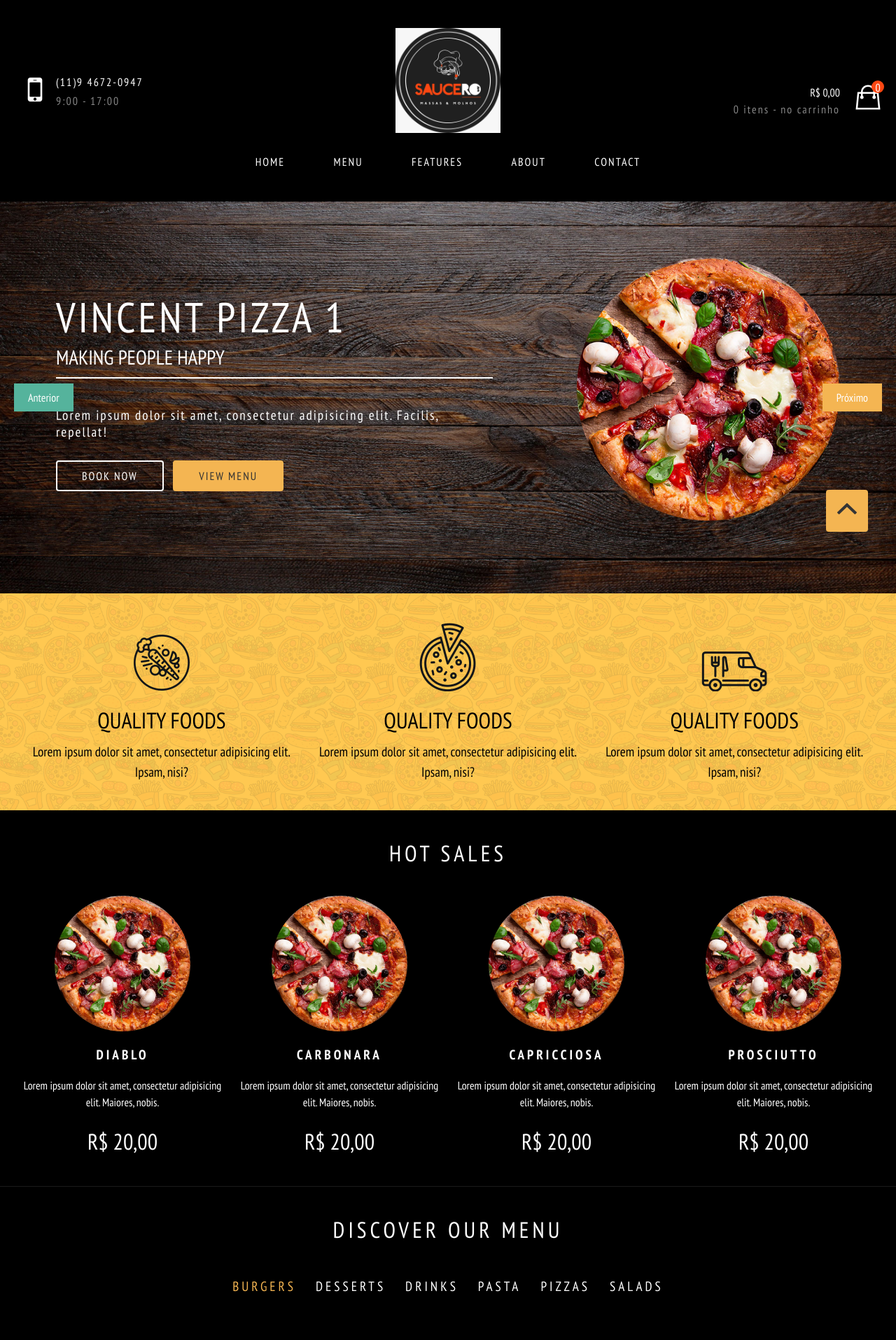
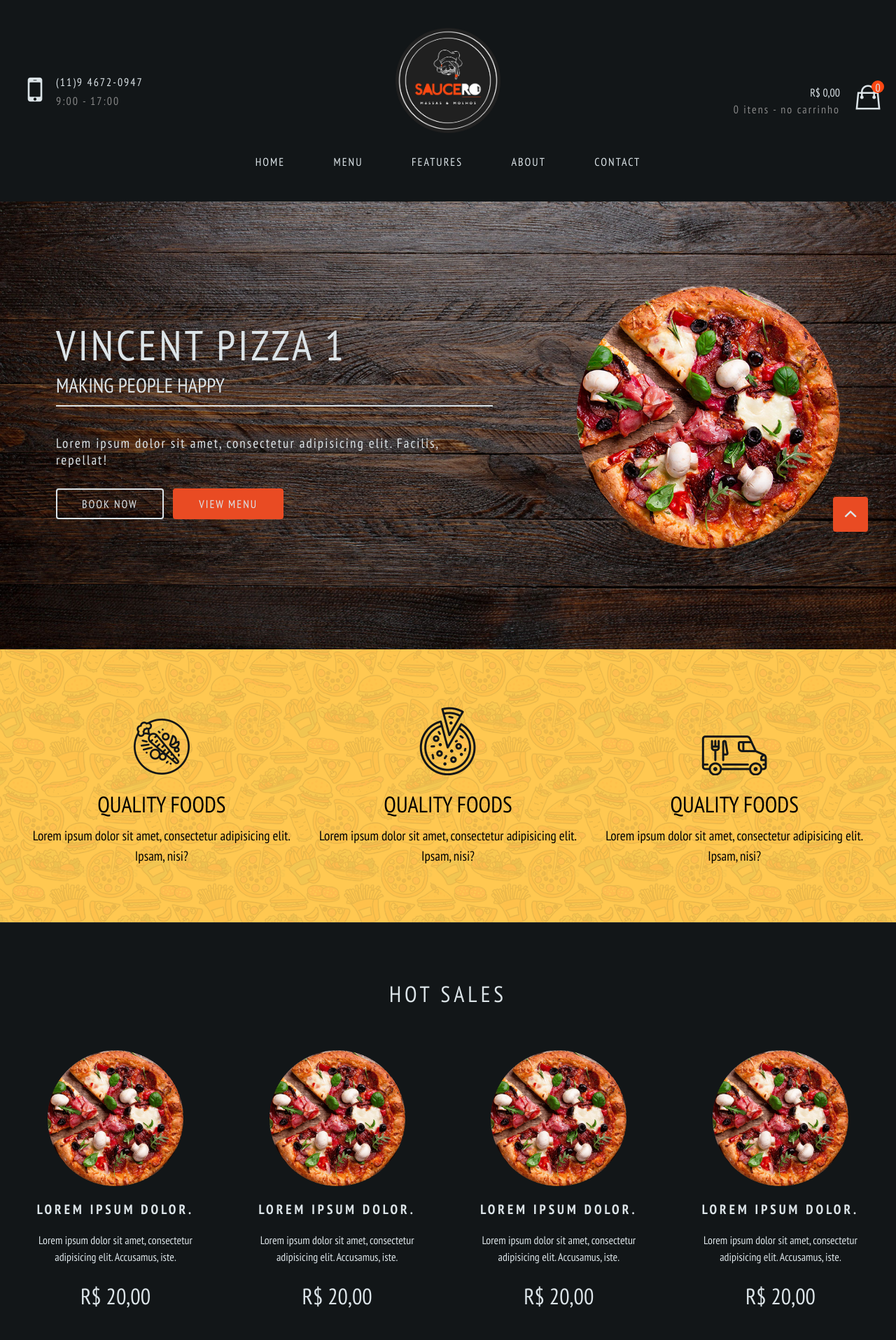
Before and after one commit to renatops1991/SAUCERO, a PHP site: page / in a window 1280 px wide. Shown: the top 1915 px of the page at 70% size. Run offline with PHP 8.4, Linux system fonts and the light colour scheme.

Commit message:
Refatoração no HTML e no Css

```diff
--- a/assets/css/app.css
+++ b/assets/css/app.css
@@ -1,11 +1,18 @@
 @import url('https://fonts.googleapis.com/css2?family=Open+Sans:wght@300;400;700;800&family=PT+Sans+Narrow:wght@400;700&display=swap');
+
+:root{
+    --primary_color: #e94b23;
+    --second_color: #121618;
+    --thirst_color: #dce4e8;
+    --primary_color_hover: #FF6919;
+}
 
 body {
     font-family: 'PT Sans Narrow', sans-serif;
 }
 
 .__main_header {
-    background-color: #000000;
+    background-color: var(--second_color);
 }
 
 .__main_header .__main_header_content {
@@ -29,7 +36,7 @@ body {
 }
 
 .__main_header_content_contact .icons span {
-    color: #ffffff;
+    color: var(--thirst_color);
     font-size: var(--font-master);
 }
 
@@ -39,7 +46,7 @@ body {
 
 .__main_header_content_contact .contacts span {
     display: block;
-    color: #ffffff;
+    color: var(--thirst_color);
     margin-bottom: 7px;
     font-size: var(--font-normal);
     letter-spacing: 2px;
@@ -76,7 +83,7 @@ body {
     padding: 7px 14px;
     font-size: var(--font-normal);
     text-transform: uppercase;
-    color: #ffffff;
+    color: var(--thirst_color);
     letter-spacing: 2px;
 }
 
@@ -96,7 +103,7 @@ body {
 
 .__main_header_content_cart .price_items span {
     font-size: var(--font-normal);
-    color: #ffffff;
+    color: var(--thirst_color);
     text-align: right;
     display: block;
     margin-bottom: 4px;
@@ -120,7 +127,7 @@ body {
 .__main_header_content_cart .cart a {
     position: relative;
     display: block;
-    color: #ffffff;
+    color: var(--thirst_color);
     font-size: var(--font-large);
     text-align: right;
 }
@@ -139,8 +146,8 @@ body {
 /** SLIDESHOW */
 .__main_slide_show {
     width: 100%;
-    padding: 80px 0;
-    background: url('../img/slide-banner.jpg') no-repeat center #000000;
+    padding: 120px 0;
+    background: url('../img/slide-banner.jpg') no-repeat center var(--second_color);
     background-size: cover;
     position: relative;
 }
@@ -157,7 +164,7 @@ body {
 
 .__main_slide_show_content .__slide_show_content_title {
     flex-basis: 60%;
-    color: #ffffff;
+    color: var(--thirst_color);
     padding: 0 60px;
 }
 
@@ -173,7 +180,7 @@ body {
     font-weight: 400;
     text-transform: uppercase;
     padding-bottom: 10px;
-    border-bottom: 2px solid #ffffff;
+    border-bottom: 2px solid var(--thirst_color);
 }
 
 .__slide_show_content_title .__slide_show_content_title_footer {
@@ -196,23 +203,24 @@ body {
 
 .__slide_show_content_title_footer .btn_first {
     background-color: transparent;
-    border: 2px solid #ffffff;
-    color: #ffffff;
+    border: 2px solid var(--thirst_color);
+    color: var(--thirst_color);
 }
 
 .__slide_show_content_title_footer .btn_first:hover {
-    border-color: var(--yellow);
-    color: var(--yellow);
+    border-color: var(--primary_color);
+    color: var(--primary_color);
 }
 
 .__slide_show_content_title_footer .btn_second {
-    border: 2px solid var(--yellow);
-    color: #333;
+    background-color: var(--primary_color);
+    border: 2px solid var(--primary_color);
+    color: var(--thirst_color);
 }
 
 .__slide_show_content_title_footer .btn_second:hover {
     background-color: transparent;
-    color: var(--yellow);
+    color: var(--primary_color);
 }
 
 .__main_slide_show_content .__slide_show_content_cover {
@@ -220,30 +228,10 @@ body {
     padding: 0 60px;
 }
 
-.__main_slide_show .__main_slide_show_control {
-    position: absolute;
-    width: 100%;
-    padding: 0 40px;
-    top: 50%;
-    margin-top: -20px;
-}
-
-.__main_slide_show_control .btn {
-    position: absolute;
-}
-
-.__main_slide_show_control .btn.previous {
-    left: 20px;
-}
-
-.__main_slide_show_control .btn.next {
-    right: 20px;
-}
-
 /** INTRODUCTION */
 .__introduction {
-    padding: 40px 0;
-    background: url('../img/back_2.png') no-repeat center var(--yellow);
+    padding: 80px 0;
+    background: url('../img/back_2.png') no-repeat center var(--primary_color);
     background-size: cover;
     -moz-background-size: cover;
     -webkit-background-size: cover;
@@ -279,67 +267,15 @@ body {
     line-height: 1.5;
 }
 
-/** HOT SALES */
-.__hot_sales {
-    background-color: #000000;
-    padding: 40px 0;
+/** PRODUCT MENU */
+.__product_menu {
+    background-color: var(--second_color);
+    padding: 80px 0 20px;
+    border-top: 1px solid rgba(255, 255, 255, .1);
 }
 
-.__hot_sales .__hot_sales_headline {
-    margin-bottom: 40px;
-    text-align: center;
-}
-
-.__hot_sales_headline h1 {
-    color: #ffffff;
-    text-transform: uppercase;
-    font-size: var(--font-big);
-    font-weight: 400;
-    letter-spacing: 5px;
-}
-
-.__hot_sales .__hot_sales_content {
-    justify-content: center;
-    align-items: flex-start;
-}
-
-.__hot_sales_content .__hot_sales_content_article {
-    flex-basis: calc(25% - 20px);
-    margin: 0 10px;
-}
-
-.__hot_sales_content_article img {
-    width: 194px;
-    display: block;
-    margin: 0 auto 20px;
-}
-
-.__hot_sales_content_article h2 {
-    color: #ffffff;
-    text-transform: uppercase;
-    font-size: var(--font-medium);
-    margin-bottom: 20px;
-    text-align: center;
-    letter-spacing: 4px;
-}
-
-.__hot_sales_content_article p {
-    font-size: var(--font-normal);
-    line-height: 1.5;
-    text-align: center;
-    color: #ffffff;
-}
-
-.__hot_sales_content_article p span {
-    font-size: var(--font-big);
-}
-
-/** PRODUCT MENU */
-.__product_menu {
-    background-color: #000000;
+.__product_menu_second{
     padding: 40px 0;
-    border-top: 1px solid rgba(255, 255, 255, .1);
-)
 }
 
 .__product_menu .__product_menu_headline {
@@ -350,7 +286,7 @@ body {
 .__product_menu_headline h1 {
     font-size: var(--font-big);
     text-transform: uppercase;
-    color: #ffffff;
+    color: var(--thirst_color);
     letter-spacing: 5px;
     font-weight: 400;
 }
@@ -362,7 +298,7 @@ body {
 }
 
 .__product_menu_list a {
-    color: #ffffff;
+    color: var(--thirst_color);
     padding: 7px 14px;
     font-size: var(--font-medium);
     text-transform: uppercase;
@@ -375,11 +311,11 @@ body {
 }
 
 .__product_menu_list .active {
-    color: var(--yellow);
+    color: var(--primary_color);
 }
 
 .__product_menu_list a:hover {
-    color: var(--yellow);
+    color: var(--primary_color);
 }
 
 .__product_menu .__product_menu_content {
@@ -408,7 +344,7 @@ body {
 }
 
 .__product_menu_content_article h2 {
-    color: #ffffff;
+    color: var(--thirst_color);
     text-transform: uppercase;
     font-size: var(--font-medium);
     margin-bottom: 20px;
@@ -420,17 +356,42 @@ body {
     font-size: var(--font-normal);
     line-height: 1.5;
     text-align: center;
-    color: #ffffff;
+    color: var(--thirst_color);
 }
 
 .__product_menu_content_article p span {
     font-size: var(--font-big);
 }
 
+/** DIVIDER  */
+.__divider{
+    padding: 80px 0;
+    background-color: var(--yellow);
+    position: relative;
+}
+
+.__divider:after{
+    content: "";
+    width: 100%;
+    height: 10px;
+    position: absolute;
+    top: 0;
+    left: 0;
+    background-color: var(--primary_color);
+    z-index: 10;
+}
+
+.__divider h3{
+    text-align: center;
+    font-size: var(--font-big);
+    text-transform: uppercase;
+    font-weight: 400;
+}
+
 /** CONTACT */
 .__contact {
-    padding: 40px 0;
-    background-color: #111111;
+    padding: 80px 0;
+    background-color: var(--second_color);
     border-bottom: 1px solid #1d2326;;
 }
 
@@ -442,7 +403,7 @@ body {
 .__contact .__contact_headline h1 {
     font-size: var(--font-big);
     text-transform: uppercase;
-    color: #ffffff;
+    color: var(--thirst_color);
     letter-spacing: 5px;
     font-weight: 400;
 }
@@ -457,7 +418,7 @@ body {
     background-color: transparent;
     border-width: 2px;
     border-color: #1d2326;
-    color: #ffffff;
+    color: var(--thirst_color);
     padding: 12px;
     font-size: var(--font-normal);
 }
@@ -474,13 +435,13 @@ body {
 }
 
 .__contact .__contact_form_content  .btn_submit:hover{
-    background-color: var(--yellow);
-    color: #353535;
+    background-color: var(--primary_color);
+    color: var(--thirst_color);
 }
 
 .__main_footer{
-    padding: 40px 0;
-    background-color: #111111;
+    padding: 80px 0;
+    background-color: var(--second_color);
 }
 
 .__main_footer .__main_footer_content{
@@ -496,7 +457,7 @@ body {
 
 .__main_footer_content .__company{
     text-align: left;
-    color: #ffffff;
+    color: var(--thirst_color);
     font-size: var(--font-normal);
 }
 
@@ -532,7 +493,7 @@ body {
 }
 
 .__menunav .__menunav_list a:hover{
-    color: var(--yellow);
+    color: var(--primary_color);
 }
 
 .__menunav .__menunav_list_social a{
@@ -559,15 +520,18 @@ body {
 }
 
 .__btn_up_content .btn_up{
-    width: 60px;
-    height: 60px;
+    width: 50px;
+    height: 50px;
     padding:10px;
-    background-color: var(--yellow);
-    font-size: var(--font-big);
+    background-color: var(--primary_color);
+    font-size: var(--font-medium);
     text-align: center;
-    color: #353535;
+    color: var(--thirst_color);
+    display: flex;
+    align-items: center;
+    justify-content: center;
 }
 
 .__btn_up_content .btn_up:hover{
-    background-color: #d89f49;
+    background-color: var(--primary_color_hover);
 }
--- a/index.php
+++ b/index.php
@@ -26,7 +26,7 @@
             </div>
 
             <div class="__main_header_content_logo_menu">
-                <img src="assets/img/logo.jpeg" alt="Saucero" width="150"/>
+                <img src="assets/img/logo.png" alt="Saucero" width="150"/>
                 <nav class="nav_list">
                     <ul>
                         <li><a href="">Home</a></li>
@@ -61,9 +61,8 @@
 
                     <footer class="__slide_show_content_title_footer">
                         <p>Lorem ipsum dolor sit amet, consectetur adipisicing elit. Facilis, repellat!</p>
-                        <a href="" class="btn radius transition btn_first">Book Now</a> <a href=""
-                                                                                           class="btn btn_second btn-yellow radius transition">View
-                            Menu</a>
+                        <a href="" class="btn radius transition btn_first">Book Now</a>
+                        <a href="" class="btn btn_second radius transition">View Menu</a>
                     </footer>
                 </article>
                 <div class="__slide_show_content_cover">
@@ -78,20 +77,14 @@
 
                     <footer class="__slide_show_content_title_footer">
                         <p>Lorem ipsum dolor sit amet, consectetur adipisicing elit. Facilis, repellat!</p>
-                        <a href="" class="btn radius transition btn_first">Book Now</a> <a href=""
-                                                                                           class="btn btn_second btn-yellow radius transition">View
-                            Menu</a>
+                        <a href="" class="btn radius transition btn_first">Book Now</a>
+                        <a href="" class="btn btn_second btn-yellow radius transition">View Menu</a>
                     </footer>
                 </article>
                 <div class="__slide_show_content_cover">
                     <img src="assets/img/slider-pizza.png" alt="Imagem do banner">
                 </div>
             </div>
-        </div>
-
-        <div class="__main_slide_show_control">
-            <a href="" title="previous" class="btn btn-green previous">Anterior</a>
-            <a href="" title="next" class="btn btn-yellow next">Próximo</a>
         </div>
     </section>
 
@@ -117,44 +110,45 @@
         </div>
     </section>
 
-    <section class="__hot_sales">
+    <section class="__product_menu">
         <div class="container">
-            <header class="__hot_sales_headline">
+            <header class="__product_menu_headline">
                 <h1>Hot Sales</h1>
             </header>
-            <div class="row __hot_sales_content">
-                <article class="__hot_sales_content_article">
+
+            <div class="row __product_menu_content active">
+                <article class="__product_menu_content_article">
                     <img src="assets/img/pizza-product.png" alt="">
-                    <h2>Diablo</h2>
-                    <p>Lorem ipsum dolor sit amet, consectetur adipisicing elit. Maiores, nobis.</p>
+                    <h2>Lorem ipsum dolor.</h2>
+                    <p>Lorem ipsum dolor sit amet, consectetur adipisicing elit. Accusamus, iste.</p>
                     <p><span>R$ 20,00</span></p>
                 </article>
 
-                <article class="__hot_sales_content_article">
+                <article class="__product_menu_content_article">
                     <img src="assets/img/pizza-product.png" alt="">
-                    <h2>Carbonara</h2>
-                    <p>Lorem ipsum dolor sit amet, consectetur adipisicing elit. Maiores, nobis.</p>
+                    <h2>Lorem ipsum dolor.</h2>
+                    <p>Lorem ipsum dolor sit amet, consectetur adipisicing elit. Accusamus, iste.</p>
                     <p><span>R$ 20,00</span></p>
                 </article>
 
-                <article class="__hot_sales_content_article">
+                <article class="__product_menu_content_article">
                     <img src="assets/img/pizza-product.png" alt="">
-                    <h2>Capricciosa</h2>
-                    <p>Lorem ipsum dolor sit amet, consectetur adipisicing elit. Maiores, nobis.</p>
+                    <h2>Lorem ipsum dolor.</h2>
+                    <p>Lorem ipsum dolor sit amet, consectetur adipisicing elit. Accusamus, iste.</p>
                     <p><span>R$ 20,00</span></p>
                 </article>
 
-                <article class="__hot_sales_content_article">
+                <article class="__product_menu_content_article">
                     <img src="assets/img/pizza-product.png" alt="">
-                    <h2>Prosciutto</h2>
-                    <p>Lorem ipsum dolor sit amet, consectetur adipisicing elit. Maiores, nobis.</p>
+                    <h2>Lorem ipsum dolor.</h2>
+                    <p>Lorem ipsum dolor sit amet, consectetur adipisicing elit. Accusamus, iste.</p>
                     <p><span>R$ 20,00</span></p>
                 </article>
             </div>
         </div>
     </section>
 
-    <section class="__product_menu">
+    <section class="__product_menu __product_menu_second">
         <div class="container">
             <header class="__product_menu_headline">
                 <h1>Discover our menu</h1>
@@ -228,6 +222,13 @@
         </div>
     </section>
 
+    <div class="__divider">
+        <div class="container">
+            <h3>Lorem ipsum dolor sit amet, consectetur adipisicing elit. Adipisci alias aperiam architecto inventore
+                nostrum voluptatem!</h3>
+        </div>
+    </div>
+
     <section class="__contact">
         <div class="container">
             <header class="__contact_headline">
@@ -263,7 +264,7 @@
     <div class="container">
         <div class="row __main_footer_content">
             <div class="__company">
-                <img src="assets/img/logo.jpeg" alt="Saucero">
+                <img src="assets/img/logo-rodape.png" alt="Saucero">
                 <p>(11)9 4672-0947 - <span>09:00 - 17:00</span></p>
             </div>
 
```
Also changed, not shown: assets/img/logo-rodape.png (added), assets/img/logo.jpeg (deleted), assets/img/logo.png (added).
